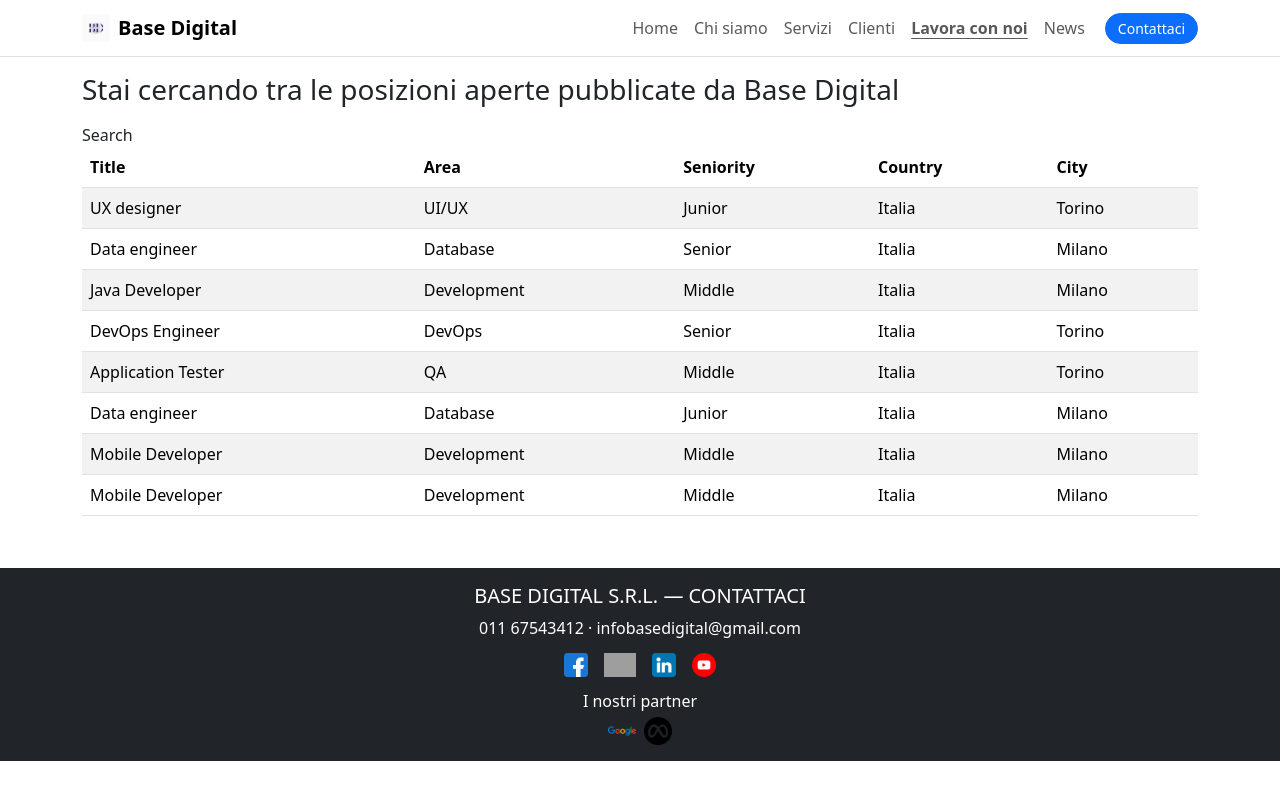
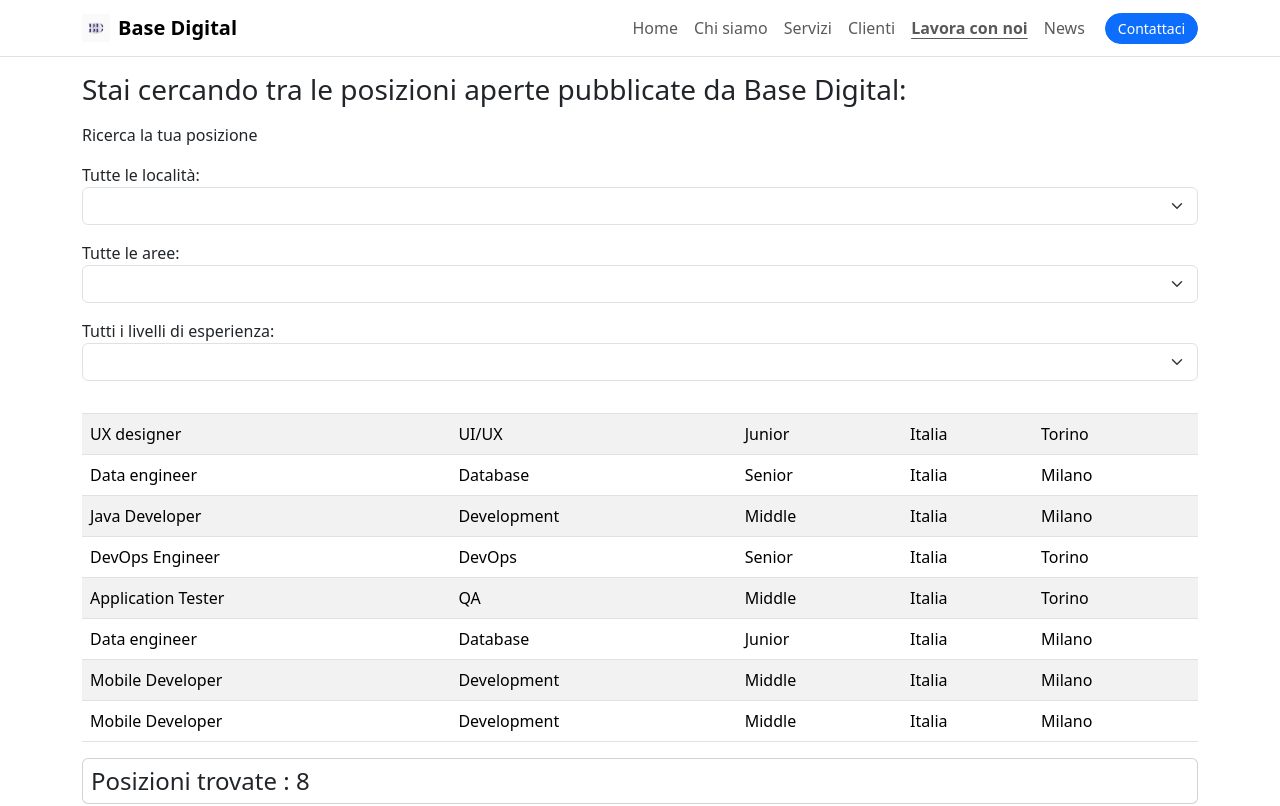
Before and after one commit to AsiaZoccarato/base-digital, a Vue app: page /positions in a window 1280 px wide. Shown: the top 806 px of the page. Built offline with nearby package versions, Linux system fonts and the light colour scheme; grey boxes are pictures that could not be loaded.

Commit message:
positions

```diff
--- a/src/components/PositionsTable.vue
+++ b/src/components/PositionsTable.vue
@@ -1,24 +1,57 @@
 <script setup>
 import { ref, computed } from 'vue'
+import { useRouter } from 'vue-router'
+
+
+const router = useRouter();
 
 const props = defineProps({
   data: Array,
   columns: Array,
-  filterKey: String
-})
+  columnsLabels: Array,
+  filterPosition: String,
+  filterCity: String,
+  filterArea: String,
+  filterSeniority: String,
+});
 
-const sortKey = ref('')
+const sortKey = ref('');
 const sortOrders = ref(
   props.columns.reduce((o, key) => ((o[key] = 1), o), {})
-)
+);
 
 const filteredData = computed(() => {
-  let { data, filterKey } = props
-  if (filterKey) {
-    filterKey = filterKey.toLowerCase()
+  let { data, filterPosition, filterCity, filterArea, filterSeniority } = props
+  if (filterPosition) {
+    filterPosition = filterPosition.toLowerCase()
     data = data.filter((row) => {
       return Object.keys(row).some((key) => {
-        return String(row[key]).toLowerCase().indexOf(filterKey) > -1
+        return String(row[key]).toLowerCase().indexOf(filterPosition) > -1
+      })
+    })
+  }
+  if (filterCity) {
+    filterCity = filterCity.toLowerCase()
+    data = data.filter((row) => {
+      return Object.keys(row).some((key) => {
+        return String(row[key]).toLowerCase().indexOf(filterCity) > -1
+      })
+    })
+  }
+  if (filterArea) {
+    filterArea = filterArea.toLowerCase()
+    data = data.filter((row) => {
+      return Object.keys(row).some((key) => {
+        return String(row[key]).toLowerCase().indexOf(filterArea) > -1
+      })
+    })
+  }
+
+  if (filterSeniority) {
+    filterSeniority = filterSeniority.toLowerCase()
+    data = data.filter((row) => {
+      return Object.keys(row).some((key) => {
+        return String(row[key]).toLowerCase().indexOf(filterSeniority) > -1
       })
     })
   }
@@ -39,8 +72,12 @@ function sortBy(key) {
   sortOrders.value[key] *= -1
 }
 
-function capitalize(str) {
-  return str.charAt(0).toUpperCase() + str.slice(1)
+function getLabel(str) {
+  return props.columnsLabels[str];
+}
+
+function goToPosition(slug) {
+  router.push(`/positions/${slug}`)
 }
 </script>
 
@@ -51,46 +88,23 @@ function capitalize(str) {
         <th v-for="key in columns"
           @click="sortBy(key)"
           :class="{ active: sortKey == key }">
-          {{ capitalize(key) }}
+          {{ getLabel(key) }}
           <span class="arrow" :class="sortOrders[key] > 0 ? 'asc' : 'dsc'">
           </span>
         </th>
       </tr>
     </thead>
     <tbody>
-      <tr v-for="entry in filteredData">
-        <td v-for="key in columns">
-          {{entry[key]}}
+      <tr v-for="entry in filteredData" :key="entry.slug" @click="goToPosition(entry.slug)" style="cursor: pointer;">
+        <td v-for="key in columns" class="align-middle m-2 p-2">
+          {{ entry[key] }}
         </td>
       </tr>
     </tbody>
   </table>
+  <div v-if="filteredData.length" class="card ">
+    <h4 class="card-text w-75 m-2 ">Posizioni trovate : {{ filteredData.length }}</h4>
+</div>
+
   <p v-else>No matches found.</p>
 </template>
-
-<style>
-
-
-/*
-
-.arrow {
-  display: inline-block;
-  vertical-align: middle;
-  width: 0;
-  height: 0;
-  margin-left: 5px;
-  opacity: 0.66;
-}
-
-.arrow.asc {
-  border-left: 4px solid transparent;
-  border-right: 4px solid transparent;
-  border-bottom: 4px solid #fff;
-}
-
-.arrow.dsc {
-  border-left: 4px solid transparent;
-  border-right: 4px solid transparent;
-  border-top: 4px solid #fff;
-} */
-</style>
--- a/src/store/modules/position.js
+++ b/src/store/modules/position.js
@@ -69,6 +69,7 @@ const state = {
 
 const getters = {
   getAllPositions: (state) => state.positions,
+
   getPositionBySlug: (state) => (slug) =>
     state.positions.find((p) => p.slug === slug),
 };
--- a/src/views/PositionDetailView.vue
+++ b/src/views/PositionDetailView.vue
@@ -1,105 +1,24 @@
 <template>
   <!-- se il servizio è stato trovato, mostro il dettaglio
    legge slug dal router, recupera il servizio dallo store e renderizza immagine, titolo, testo ecc. -->
-  <div class="container py-4" v-if="service">
+  <div class="container py-4" v-if="position">
     <div class="row g-4">
       <!-- colonna immagine -->
-      <div class="col-12 col-lg-6">
-        <!-- IMG: uso imageSrc (computed) che prova a risolvere l'URL in modo sicuro -->
-        <img
-          v-if="imageSrc"
-          :src="imageSrc"
-          :alt="service.title"
-          class="img-fluid rounded shadow-sm w-100"
-        />
-        <!-- Galleria immagini (opzionale): array di url in service.gallery -->
-        <div v-if="service.gallery?.length" class="row g-2 mt-2">
-          <div class="col-4" v-for="(g, i) in service.gallery" :key="`g-${i}`">
-            <img :src="g" class="img-fluid rounded shadow-sm" alt="anteprima" />
-          </div>
-        </div>
-      </div>
 
       <!-- colonna contenuti -->
       <div class="col-12 col-lg-6">
-        <h1 class="h4 mb-2">{{ service.title }}</h1>
-
-        <!-- sottotitolo/strapline opzionale -->
-        <p v-if="service.subtitle" class="text-muted mb-2">{{ service.subtitle }}</p>
-
-        <!-- descrizione lunga -->
-        <p class="mb-3">{{ service.body }}</p>
-
-        <!-- bullet principali: features -->
-        <div v-if="service.features?.length" class="mb-3">
-          <h2 class="h6 mb-2">Cosa include</h2>
-          <ul class="list-unstyled mb-0">
-            <li v-for="f in service.features" :key="f" class="mb-1">✅ {{ f }}</li>
-          </ul>
+        <h1 class="h4 mb-2">{{ position.title }}</h1>
         </div>
-
-        <!-- deliverables (opzionale): consegne tangibili -->
-        <div v-if="service.deliverables?.length" class="mb-3">
-          <h2 class="h6 mb-2">Deliverable</h2>
-          <ul class="list-unstyled mb-0">
-            <li v-for="d in service.deliverables" :key="d" class="mb-1">📦 {{ d }}</li>
-          </ul>
-        </div>
-
-        <!-- info rapide: durata / livello / tag -->
-        <div class="d-flex flex-wrap gap-2 mb-3">
-          <span v-if="service.duration" class="badge text-bg-light">
-            ⏱️ Durata tipica: {{ service.duration }}
-          </span>
-          <span v-if="service.level" class="badge text-bg-light">
-            🎯 Livello: {{ service.level }}
-          </span>
-          <span v-for="t in service.tags || []" :key="t" class="badge text-bg-secondary">
-            #{{ t }}
-          </span>
-        </div>
-
-        <!-- prezzo (testo libero) -->
-        <div v-if="service.price" class="alert alert-info py-2">
-          <strong>Prezzo:</strong> {{ service.price }}
-        </div>
-
-        <!-- CTA principali -->
-        <div class="d-flex flex-wrap gap-2 mt-3">
-          <RouterLink to="/contatti" class="btn btn-primary">
-            {{ service.ctaText || 'Richiedi un preventivo' }}
-          </RouterLink>
-          <RouterLink class="btn btn-outline-primary" to="/servizi">
-            ← Torna ai servizi
-          </RouterLink>
-        </div>
-      </div>
     </div>
 
     <!-- servizi correlati -->
-    <section v-if="relatedItems.length" class="mt-5">
-      <h2 class="h6 mb-3">Potrebbe interessarti anche</h2>
-      <div class="row g-3">
-        <div class="col-12 col-sm-6 col-lg-4" v-for="r in relatedItems" :key="r.slug">
-          <div class="card h-100 shadow-sm">
-            <img v-if="r.img" :src="r.img" :alt="r.title" class="card-img-top" />
-            <div class="card-body d-flex flex-column">
-              <h3 class="h6 mb-2">{{ r.title }}</h3>
-              <p class="text-muted mb-3">{{ r.desc }}</p>
-              <RouterLink :to="`/servizi/${r.slug}`" class="btn btn-sm btn-outline-primary mt-auto">
-                Vai al dettaglio
-              </RouterLink>
-            </div>
-          </div>
-        </div>
-      </div>
-    </section>
+
   </div>
 
   <!-- altrimenti mostro un messaggio d'errore gentile -->
   <div v-else class="container py-4">
-    <p>Servizio non trovato.</p>
-    <RouterLink class="btn btn-outline-secondary mt-3" to="/servizi">
+    <p>Posizione non trovata.</p>
+    <RouterLink class="btn btn-outline-secondary mt-3" to="/positions">
       Torna alla lista
     </RouterLink>
   </div>
@@ -119,63 +38,6 @@ const route = useRoute()
 // prende lo slug dalla URL (es. /servizi/social → "social")
 // usa il getter getService dello store per restituire il servizio corrispondente
 // se non lo trova, restituisce undefined → attiva il v-else nel template
-const service = computed(() => store.getters.getService(route.params.slug))
+const position = computed(() => store.getters['position/getPositionBySlug'](route.params.slug))
 
-// computed imageSrc
-// prova a risolvere l'immagine in modo robusto:
-// - se service o service.img non esistono → null (e quindi non mostra l'img)
-// - se inizia con "http" → la usa così com'è
-// - se inizia con "/" → si assume che il file sia in /public (es. /immagini/xxx.jpg)
-// - altrimenti mostra un placeholder (evita <img> rotte)
-const imageSrc = computed(() => {
-  if (!service.value || !service.value.img) return null
-  const src = service.value.img
-  if (/^https?:\/\//i.test(src)) return src
-  if (src.startsWith('/')) return src
-  return 'https://dummyimage.com/800x450/eeeeee/aaaaaa&text=Immagine+non+disponibile'
-})
-
-// relatedItems: mappa gli slug in oggetti servizio reali (se esistono)
-// consente di mostrare titolo/desc/img dei correlati
-const relatedItems = computed(() => {
-  if (!service.value?.related?.length) return []
-  return service.value.related
-    .map(slug => store.getters.getService(slug))
-    .filter(Boolean)
-})
 </script>
-
-<!--cosa fa il template
-Se esiste un servizio con lo slug richiesto, mostra immagine + titolo + descrizione,
-elenca features/deliverable, evidenzia prezzo, mostra tag e servizi correlati.
-Se non esiste, mostra il messaggio “Servizio non trovato”.
-
-cosa fa lo script
-pagina di dettaglio di un servizio.
-Legge slug dalla route, prende il servizio dallo store (getter getService),
-gestisce l'immagine in modo robusto (imageSrc) e risolve i correlati (relatedItems).
-
-Funziona insieme a router/index.js, che ha la rotta:
-{ path: '/servizi/:slug', name: 'service-detail', component: ServiceDetailView, props: true }
-
-Esempi di dati nello store (estendibili):
-{
-  slug: 'social',
-  title: 'Social Media Marketing',
-  subtitle: 'Strategia, contenuti e performance',
-  body: 'Gestiamo i tuoi social con strategia e creatività...',
-  img: '/immagini/social.jpg',
-  gallery: ['/immagini/s1.jpg','/immagini/s2.jpg'],
-  features: ['Calendario editoriale mensile','Report KPI','Gestione community'],
-  deliverables: ['Piano editoriale','Report mensile','Set up tracciamenti'],
-  price: 'da 499€/mese',
-  duration: '3-6 mesi',
-  level: 'Pro',
-  tags: ['social','adv','content'],
-  related: ['webmarketing','seo'],
-  ctaText: 'Parla con un consulente'
-}
-
-che cos'è SLUG
-uno slug è la parte finale di un URL che identifica in modo univoco una pagina
-(es. /servizi/social). È leggibile, in minuscolo, con trattini, utile per SEO e usabilità. -->
--- a/src/views/PositionsView.vue
+++ b/src/views/PositionsView.vue
@@ -2,32 +2,87 @@
 
 import { ref,computed } from 'vue';   // per creare proprietà reattive calcolate
 import { useStore } from 'vuex';   // per accedere allo store globale
-import { RouterLink } from 'vue-router'; // per link interni senza ricaricare la pagina
 import PositionsTable from "@/components/PositionsTable.vue";
 
 
-// accedo allo store
 const store = useStore();
 const positions = computed(() => store.getters['position/getAllPositions']);
 
-const searchQuery = ref('');
-const gridColumns = ['title', 'area', 'seniority','country', 'city']
+const searchPositionQuery = ref('');
+const searchCityQuery = ref('');
+const searchAreaQuery = ref('');
+const searchSeniorityQuery = ref('');
+
+const seniorityOptions = computed(() => {
+  const allLevels = positions.value.map(p => p.seniority);
+  return [...new Set(allLevels)].filter(Boolean);
+});
+
+const areaOptions = computed(() => {
+  const allAreas = positions.value.map(p => p.area);
+  return [...new Set(allAreas)].filter(Boolean);
+});
+
+const cityOptions = computed(() => {
+  const allCities = positions.value.map(p => p.city);
+  return  [...new Set(allCities)].filter(Boolean);
+})
+
+const gridColumns = ['title', 'area', 'seniority','country', 'city'];
+const gridColumnsLabels = [
+  {title: 'Titolo'},
+  {area: 'Area'},
+  {seniority: 'Seniority'},
+  {country: 'Nazione'},
+  {city: 'Città'}
+];
+
 const gridData = positions;
 
 </script>
 <template>
   <main class="container py-4">
-    <h1 class="h3 mb-4">Stai cercando tra le posizioni aperte pubblicate da Base Digital</h1>
-<form id="search" >
-    Search <input name="query" v-model="searchQuery">
+    <h1 class="h3 mb-4">Stai cercando tra le posizioni aperte pubblicate da Base Digital: </h1>
+    <form id="searchPositionQuery" class="mb-4 align-items-center">
+    Ricerca la tua posizione <input name="query" v-model="searchPositionQuery">
+  </form>
+  <form id="searchCityQuery" class="mb-4 align-items-center">
+    <label for="city-select">
+    Tutte le località: </label>
+    <select id="city-select" v-model="searchCityQuery" class="form-select">
+      <option v-for="city in cityOptions" :key="city" :value="city">
+        {{ city === '' ? 'Tutte' : city }}
+      </option>
+    </select>
+  </form>
+  <form id="searchAreaQuery" class="mb-4 align-items-center">
+    <label for="area-select">Tutte le aree:</label>
+    <select id="area-select" v-model="searchAreaQuery" class="form-select">
+      <option v-for="area in areaOptions" :key="area" :value="area">
+        {{ area === '' ? 'Tutte' : area }}
+      </option>
+    </select>
+  </form>
+   <form id="searchSeniorityQuery" class="mb-4 align-items-center">
+    <label for="seniority-select">Tutti i livelli di esperienza:</label>
+    <select id="seniority-select" v-model="searchSeniorityQuery" class="form-select">
+    <option v-for="level in seniorityOptions" :key="level" :value="level">
+      {{ level === '' ? 'Tutti' : level }}
+    </option>
+  </select>
   </form>
   <PositionsTable
     :data="gridData"
     :columns="gridColumns"
-    :filter-key="searchQuery">
+    :columns-labels="gridColumnsLabels"
+    :filter-position="searchPositionQuery"
+    :filter-city="searchCityQuery"
+    :filter-area="searchAreaQuery"
+    :filter-seniority="searchSeniorityQuery">
   </PositionsTable>
 
   </main>
+
 </template>
 
 <!-- 1.La lista degli posizioni
```
